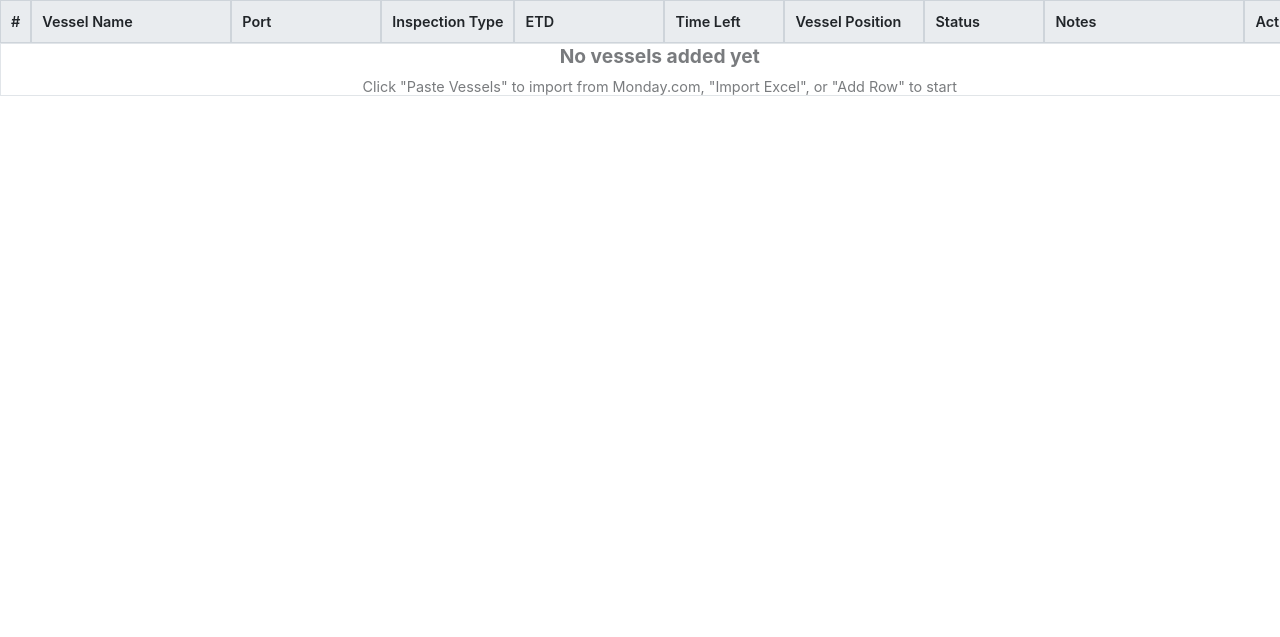
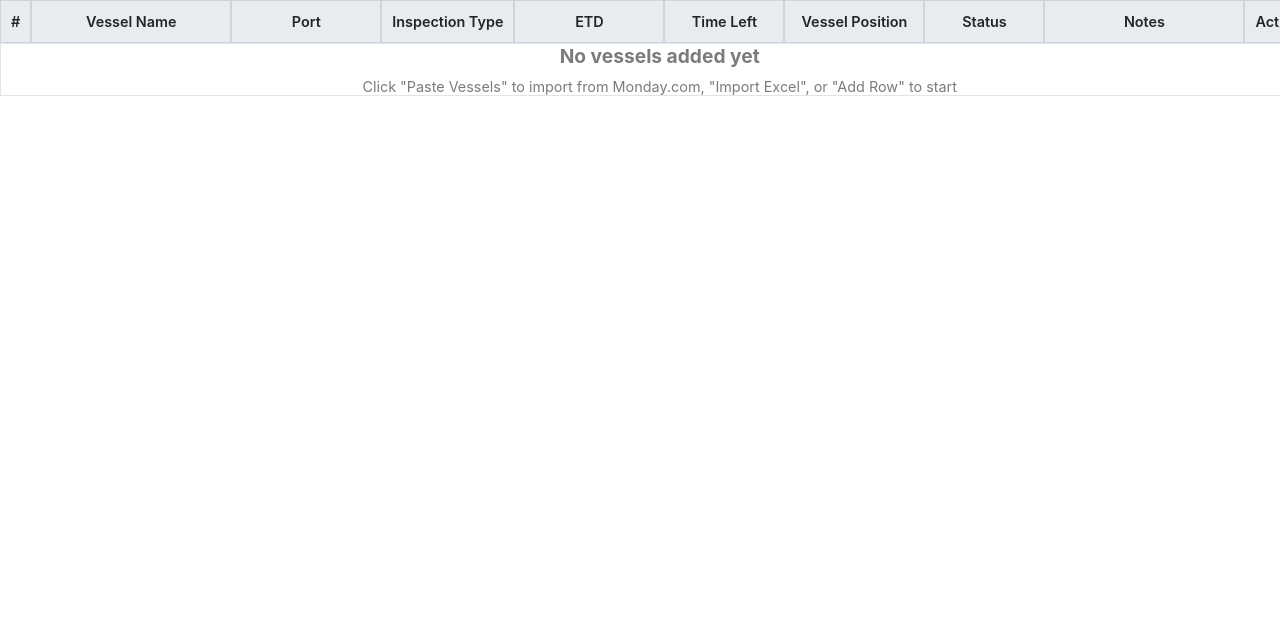
Before and after one commit to sabicera/site, a PHP site: page /underwater/index.html in a window 1280 px wide. Shown: the part 123-760 px from the top of the page. Run offline with PHP 8.4, Linux system fonts and the light colour scheme; some libraries are stand-ins or nearby versions.

Commit message:
Update styles.css

```diff
--- a/underwater/styles.css
+++ b/underwater/styles.css
@@ -311,6 +311,7 @@
 
 #vessel-table thead {
     position: sticky;
+    text-align-last: center;
     top: 0;
     z-index: 10;
     background-color: var(--header-bg);
```
